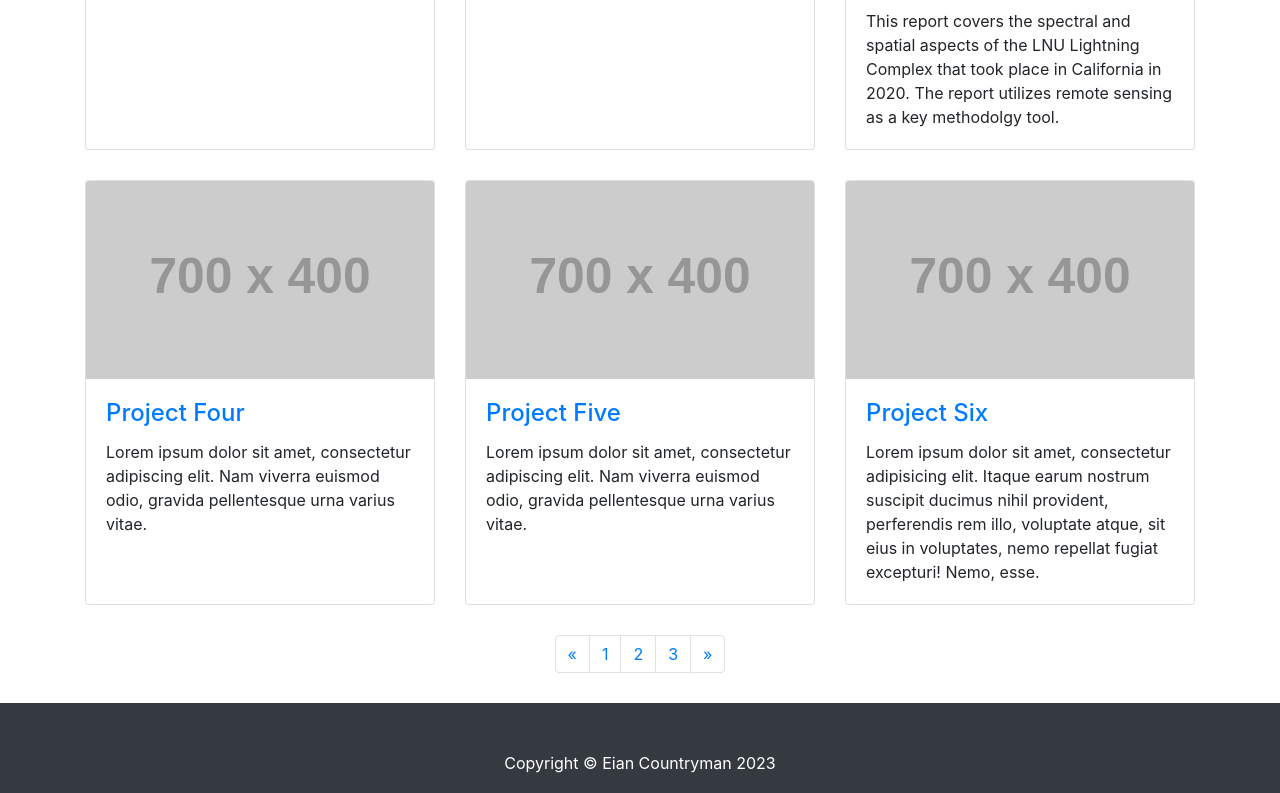
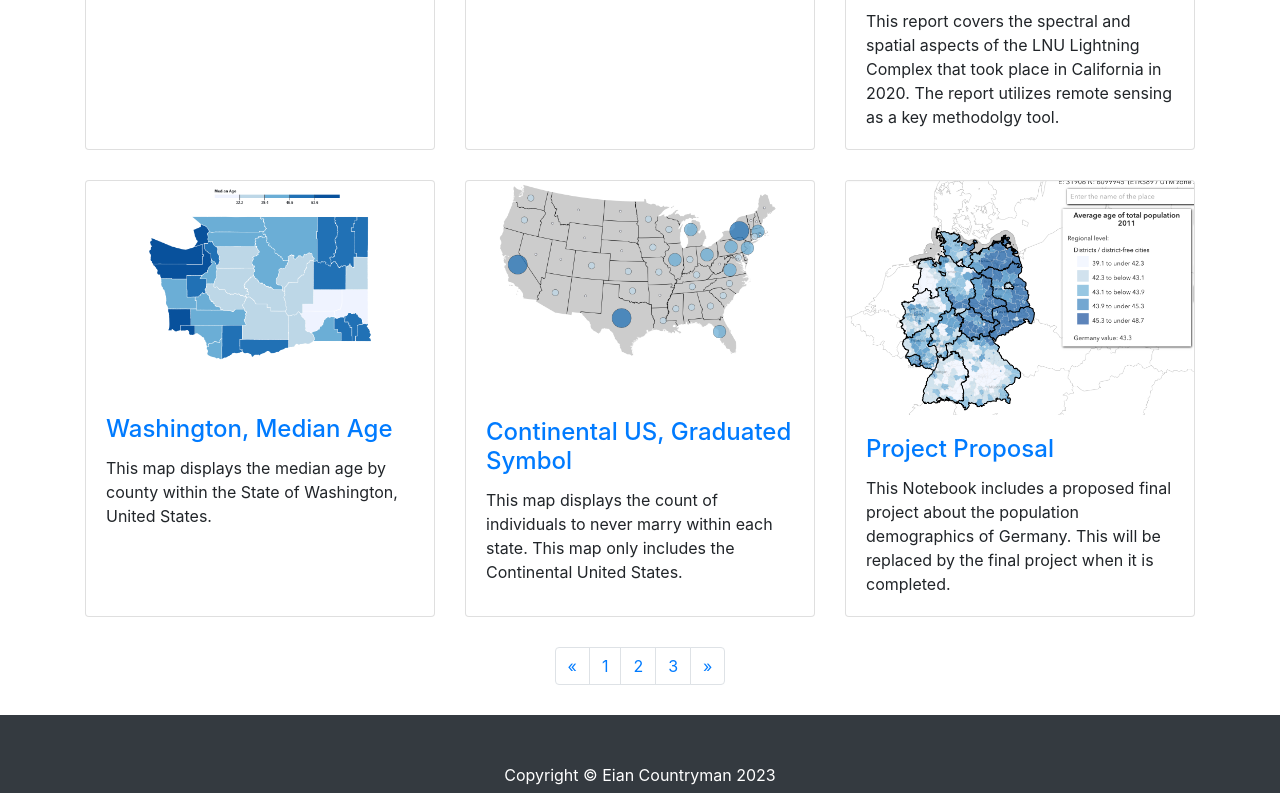
Before and after one commit to geog3540/ecountryman, a website: page index.html in a window 1280 px wide. Shown: the part 569-1362 px from the top of the page. Drawn offline with Linux system fonts and the light colour scheme; placeholder pictures from the web are drawn by us.

Commit message:
Added more projects

```diff
--- a/index.html
+++ b/index.html
@@ -92,34 +92,34 @@
         </div>
         <div class="col-lg-4 col-sm-6 portfolio-item">
           <div class="card h-100">
-            <a href="#"><img class="card-img-top" src="http://placehold.it/700x400" alt=""></a>
+            <a href="https://observablehq.com/@ecountryman/choropleth-washington"><img class="card-img-top" src="images/Washington_Choropleth.png" alt=""></a>
             <div class="card-body">
               <h4 class="card-title">
-                <a href="#">Project Four</a>
+                <a href="https://observablehq.com/@ecountryman/choropleth-washington">Washington, Median Age</a>
               </h4>
-              <p class="card-text">Lorem ipsum dolor sit amet, consectetur adipiscing elit. Nam viverra euismod odio, gravida pellentesque urna varius vitae.</p>
+              <p class="card-text">This map displays the median age by county within the State of Washington, United States.</p>
             </div>
           </div>
         </div>
         <div class="col-lg-4 col-sm-6 portfolio-item">
           <div class="card h-100">
-            <a href="#"><img class="card-img-top" src="http://placehold.it/700x400" alt=""></a>
+            <a href="https://observablehq.com/@ecountryman/graduated-symbol-map"><img class="card-img-top" src="images/graduatedSymbols.png" alt=""></a>
             <div class="card-body">
               <h4 class="card-title">
-                <a href="#">Project Five</a>
+                <a href="https://observablehq.com/@ecountryman/graduated-symbol-map">Continental US, Graduated Symbol</a>
               </h4>
-              <p class="card-text">Lorem ipsum dolor sit amet, consectetur adipiscing elit. Nam viverra euismod odio, gravida pellentesque urna varius vitae.</p>
+              <p class="card-text">This map displays the count of individuals to never marry within each state. This map only includes the Continental United States.</p>
             </div>
           </div>
         </div>
         <div class="col-lg-4 col-sm-6 portfolio-item">
           <div class="card h-100">
-            <a href="#"><img class="card-img-top" src="http://placehold.it/700x400" alt=""></a>
+            <a href="https://observablehq.com/@ecountryman/germany-population-dynamics"><img class="card-img-top" src="images/ProjectProposal.png" alt=""></a>
             <div class="card-body">
               <h4 class="card-title">
-                <a href="#">Project Six</a>
+                <a href="https://observablehq.com/@ecountryman/germany-population-dynamics">Project Proposal</a>
               </h4>
-              <p class="card-text">Lorem ipsum dolor sit amet, consectetur adipisicing elit. Itaque earum nostrum suscipit ducimus nihil provident, perferendis rem illo, voluptate atque, sit eius in voluptates, nemo repellat fugiat excepturi! Nemo, esse.</p>
+              <p class="card-text">This Notebook includes a proposed final project about the population demographics of Germany. This will be replaced by the final project when it is completed.</p>
             </div>
           </div>
         </div>
```
Also changed, not shown: shortbio.html (+2 -0 lines), images/ProjectProposal.png (added), images/Washington_Choropleth.png (added), images/graduatedSymbols.png (added).
